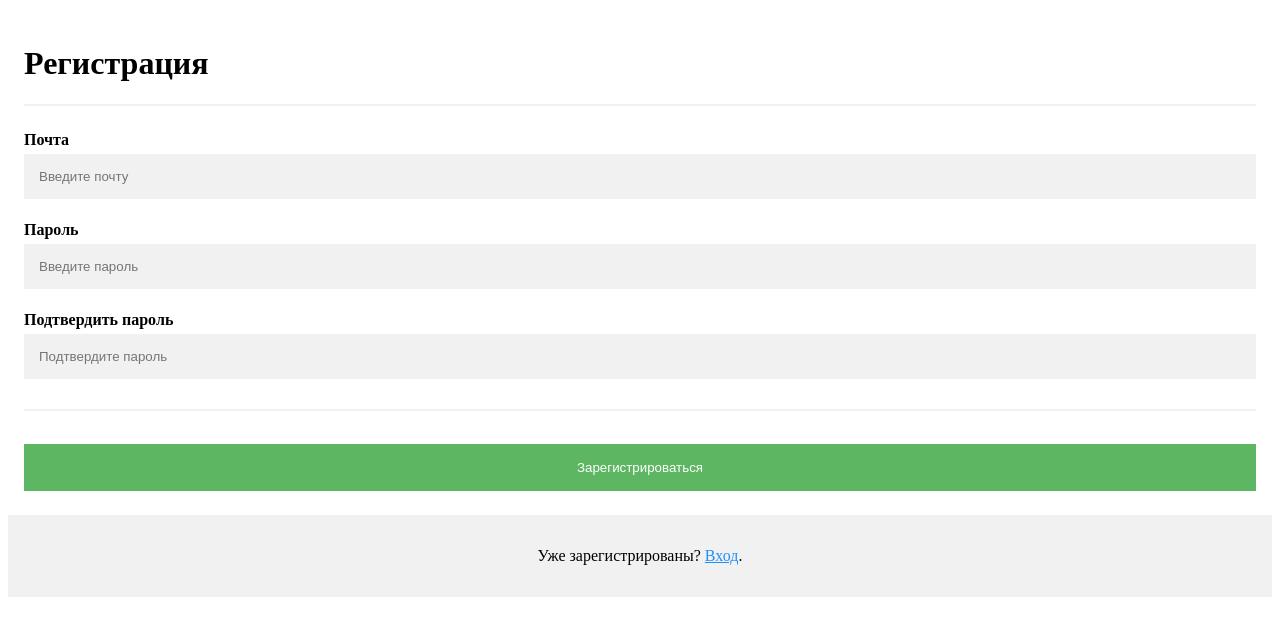
After one commit to SufNani/motivation_needs_to_be_increased, a Python web app: template templates/sashaRegistration.html in a window 1280 px wide. The commit adds this page. Shown: the top 636 px of the page. Run offline with Jinja, Linux system fonts and the light colour scheme; the template is opened without the code that fills it, so the values that code supplies are empty.

Commit message:
Registration

```diff
--- a/static/sasha.js
+++ b/static/sasha.js
@@ -1,14 +1,14 @@
     function klikaj(i)
 {
-    top.location.href='Registration.html'
+    top.location.href='index.html'
 }
 
         function profil(i)
 {
-    top.location.href='Registration.html'
+    top.location.href='index.html'
 }
 
         function statistica(i)
 {
-    top.location.href='Registration.html'
+    top.location.href='index.html'
 }
--- /dev/null
+++ b/static/sashaRegistration.css
@@ -0,0 +1,54 @@
+* {box-sizing: border-box}
+
+/* Add padding to containers */
+.container {
+  padding: 16px;
+}
+
+/* Full-width input fields */
+input[type=text], input[type=password] {
+  width: 100%;
+  padding: 15px;
+  margin: 5px 0 22px 0;
+  display: inline-block;
+  border: none;
+  background: #f1f1f1;
+}
+
+input[type=text]:focus, input[type=password]:focus {
+  background-color: #ddd;
+  outline: none;
+}
+
+/* Overwrite default styles of hr */
+hr {
+  border: 1px solid #f1f1f1;
+  margin-bottom: 25px;
+}
+
+/* Set a style for the submit/register button */
+.registerbtn {
+  background-color: #4CAF50;
+  color: white;
+  padding: 16px 20px;
+  margin: 8px 0;
+  border: none;
+  cursor: pointer;
+  width: 100%;
+  opacity: 0.9;
+}
+
+.registerbtn:hover {
+  opacity:1;
+}
+
+/* Add a blue text color to links */
+a {
+  color: dodgerblue;
+}
+
+/* Set a grey background color and center the text of the "sign in" section */
+.signin {
+  background-color: #f1f1f1;
+  text-align: center;
+}
--- a/templates/loginSasha.html
+++ b/templates/loginSasha.html
@@ -29,7 +29,7 @@
             <button type="submit" class="btn">Вход</button>
 
             <div class="register-link">
-                <p>Еще не зарегистрированы? <a href="#">Регистрация</a>
+                <p>Еще не зарегистрированы? <a href="#" onclick="top.location.href='sashaRegistration.html'">Регистрация</a>
                 </p>
             </div>
         </form>
--- /dev/null
+++ b/templates/sashaRegistration.html
@@ -0,0 +1,34 @@
+<!DOCTYPE html>
+<html lang="en">
+<head>
+    <meta charset="UTF-8">
+    <link rel="stylesheet" href="../static/sashaRegistration.css">
+    <title>Регистрация</title>
+</head>
+<body>
+
+<form action="action_page.php">
+  <div class="container">
+    <h1>Регистрация</h1>
+    <hr>
+
+    <label for="email"><b>Почта</b></label>
+    <input type="text" placeholder="Введите почту" name="email" required>
+
+    <label for="psw"><b>Пароль</b></label>
+    <input type="password" placeholder="Введите пароль" name="psw" required>
+
+    <label for="psw-repeat"><b>Подтвердить пароль</b></label>
+    <input type="password" placeholder="Подтвердите пароль" name="psw-repeat" required>
+    <hr>
+
+    <button type="submit" class="registerbtn">Зарегистрироваться</button>
+  </div>
+
+  <div class="container signin">
+    <p>Уже зарегистрированы? <a href="#" onclick="top.location.href='loginSasha.html'">Вход</a>.</p>
+  </div>
+</form>
+
+</body>
+</html>
```
Also changed, not shown: templates/Registration.html (deleted, +0 -10 lines).
